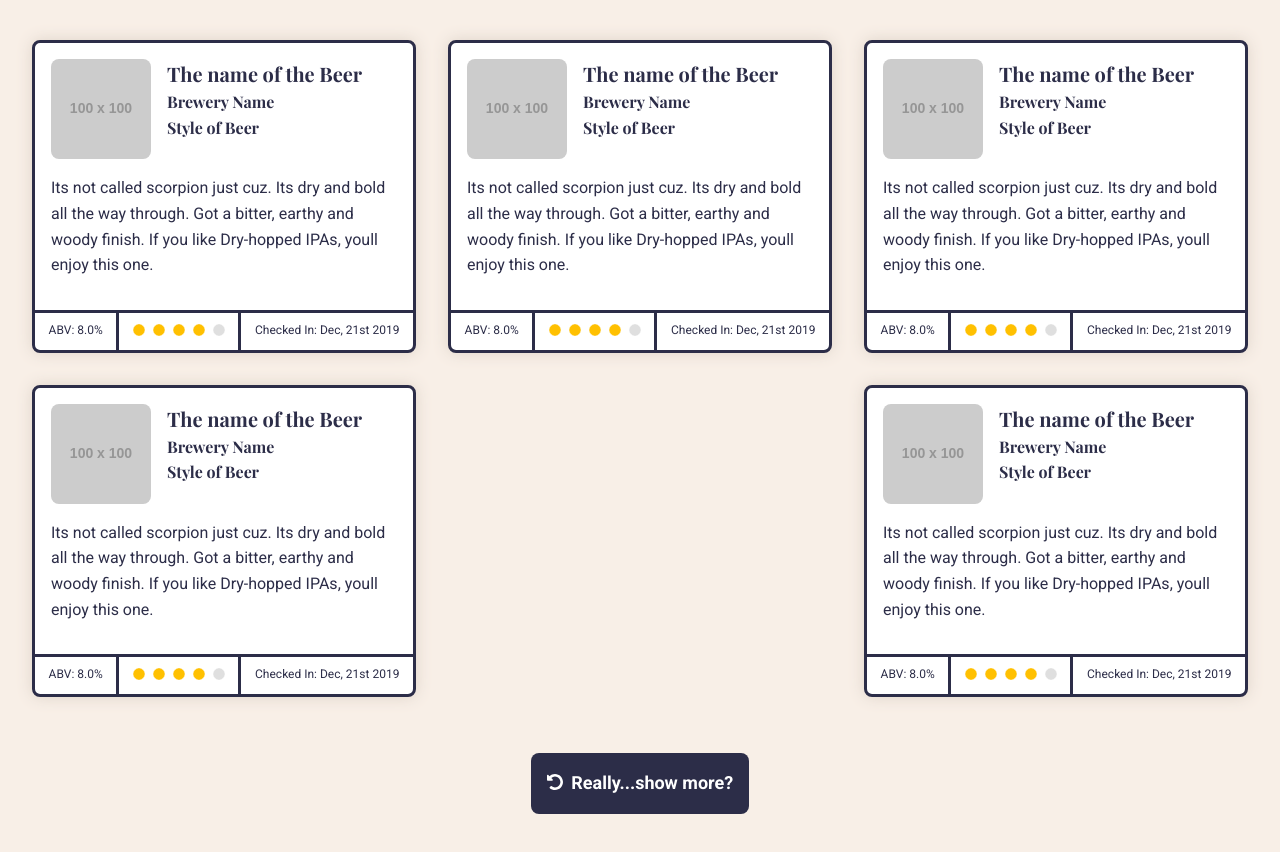
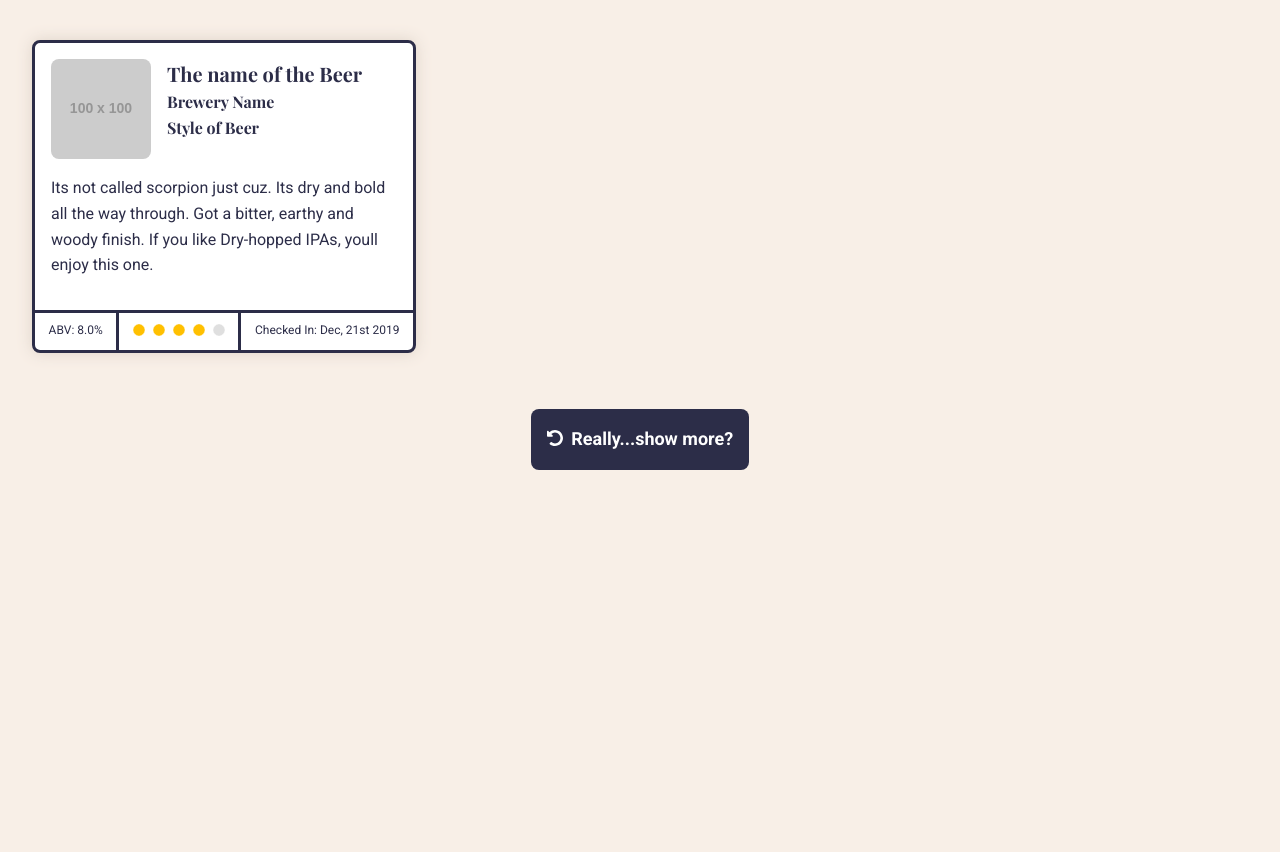
Before and after one commit to WeebleWobb/barba-cerveza, a website: page src/index.html in a window 1280 px wide. Shown: the part 632-1484 px from the top of the page. After the commit the page ends 1166 px from the top, so only its background shows below. Drawn offline with nearby package versions, Linux system fonts and the light colour scheme; placeholder pictures from the web are drawn by us; a web font is replaced by a local one.

Commit message:
Removed unneeded harcoded checkin cards

```diff
--- a/src/index.html
+++ b/src/index.html
@@ -1,7 +1,7 @@
 <!DOCTYPE html>
 <html lang="en">
 <head>
-  <meta charset="UTF-8">
+  <meta http-equiv="content-type" content="text/html; charset=UTF-8" />
   <meta name="viewport" content="width=device-width, initial-scale=1.0">
   <link rel="stylesheet" href="./css/normalize.css">
   <link href="https://fonts.googleapis.com/css2?family=Playfair+Display:ital,wght@0,700;0,800;1,700&family=Roboto:wght@400;700&display=swap" rel="stylesheet">
@@ -89,22 +89,22 @@
       </div>
     </section>
     <!-- Checkins Sections -->
-    <section class="untappd">
-      <div class="checkin">
+    <section id="js-checkin-container" class="untappd">
+      <div id="js-checkin" class="checkin">
         <header class="checkin__header">
-          <img src="https://via.placeholder.com/100" alt="Beer Image">
-          <div>
+          <img id="js-checkin-img" src="https://via.placeholder.com/100" alt="Beer Image">
+          <div id="js-beer-info">
             <h5>The name of the Beer</h5>
             <h6>Brewery Name</h6>
             <h6>Style of Beer</h6>
           </div>
         </header>
-        <div class="checkin__body">
+        <div id="js-checkin-body" class="checkin__body">
           <p>Its not called scorpion just cuz. Its dry and bold all the way through. Got a bitter, earthy and woody finish. If you like Dry-hopped IPAs, youll enjoy this one.</p>
         </div>
         <footer class="checkin__footer">
-          <div>ABV: 8.0%</div>
-          <div>
+          <div id="js-abv">ABV: 8.0%</div>
+          <div id="js-rating">
             <ul class="rating">
               <li><img src="./assets/rating/filled.svg" alt=""></li>
               <li><img src="./assets/rating/filled.svg" alt=""></li>
@@ -113,111 +113,7 @@
               <li><img src="./assets/rating/empty.svg" alt=""></li>
             </ul>
           </div>
-          <div>Checked In: Dec, 21st 2019</div>
-        </footer>
-      </div>
-      <div class="checkin">
-        <header class="checkin__header">
-          <img src="https://via.placeholder.com/100" alt="Beer Image">
-          <div>
-            <h5>The name of the Beer</h5>
-            <h6>Brewery Name</h6>
-            <h6>Style of Beer</h6>
-          </div>
-        </header>
-        <div class="checkin__body">
-          <p>Its not called scorpion just cuz. Its dry and bold all the way through. Got a bitter, earthy and woody finish. If you like Dry-hopped IPAs, youll enjoy this one.</p>
-        </div>
-        <footer class="checkin__footer">
-          <div>ABV: 8.0%</div>
-          <div>
-            <ul class="rating">
-              <li><img src="./assets/rating/filled.svg" alt=""></li>
-              <li><img src="./assets/rating/filled.svg" alt=""></li>
-              <li><img src="./assets/rating/filled.svg" alt=""></li>
-              <li><img src="./assets/rating/filled.svg" alt=""></li>
-              <li><img src="./assets/rating/empty.svg" alt=""></li>
-            </ul>
-          </div>
-          <div>Checked In: Dec, 21st 2019</div>
-        </footer>
-      </div>
-      <div class="checkin">
-        <header class="checkin__header">
-          <img src="https://via.placeholder.com/100" alt="Beer Image">
-          <div>
-            <h5>The name of the Beer</h5>
-            <h6>Brewery Name</h6>
-            <h6>Style of Beer</h6>
-          </div>
-        </header>
-        <div class="checkin__body">
-          <p>Its not called scorpion just cuz. Its dry and bold all the way through. Got a bitter, earthy and woody finish. If you like Dry-hopped IPAs, youll enjoy this one.</p>
-        </div>
-        <footer class="checkin__footer">
-          <div>ABV: 8.0%</div>
-          <div>
-            <ul class="rating">
-              <li><img src="./assets/rating/filled.svg" alt=""></li>
-              <li><img src="./assets/rating/filled.svg" alt=""></li>
-              <li><img src="./assets/rating/filled.svg" alt=""></li>
-              <li><img src="./assets/rating/filled.svg" alt=""></li>
-              <li><img src="./assets/rating/empty.svg" alt=""></li>
-            </ul>
-          </div>
-          <div>Checked In: Dec, 21st 2019</div>
-        </footer>
-      </div>
-      <div class="checkin">
-        <header class="checkin__header">
-          <img src="https://via.placeholder.com/100" alt="Beer Image">
-          <div>
-            <h5>The name of the Beer</h5>
-            <h6>Brewery Name</h6>
-            <h6>Style of Beer</h6>
-          </div>
-        </header>
-        <div class="checkin__body">
-          <p>Its not called scorpion just cuz. Its dry and bold all the way through. Got a bitter, earthy and woody finish. If you like Dry-hopped IPAs, youll enjoy this one.</p>
-        </div>
-        <footer class="checkin__footer">
-          <div>ABV: 8.0%</div>
-          <div>
-            <ul class="rating">
-              <li><img src="./assets/rating/filled.svg" alt=""></li>
-              <li><img src="./assets/rating/filled.svg" alt=""></li>
-              <li><img src="./assets/rating/filled.svg" alt=""></li>
-              <li><img src="./assets/rating/filled.svg" alt=""></li>
-              <li><img src="./assets/rating/empty.svg" alt=""></li>
-            </ul>
-          </div>
-          <div>Checked In: Dec, 21st 2019</div>
-        </footer>
-      </div>
-      <div class="checkin">
-        <header class="checkin__header">
-          <img src="https://via.placeholder.com/100" alt="Beer Image">
-          <div>
-            <h5>The name of the Beer</h5>
-            <h6>Brewery Name</h6>
-            <h6>Style of Beer</h6>
-          </div>
-        </header>
-        <div class="checkin__body">
-          <p>Its not called scorpion just cuz. Its dry and bold all the way through. Got a bitter, earthy and woody finish. If you like Dry-hopped IPAs, youll enjoy this one.</p>
-        </div>
-        <footer class="checkin__footer">
-          <div>ABV: 8.0%</div>
-          <div>
-            <ul class="rating">
-              <li><img src="./assets/rating/filled.svg" alt=""></li>
-              <li><img src="./assets/rating/filled.svg" alt=""></li>
-              <li><img src="./assets/rating/filled.svg" alt=""></li>
-              <li><img src="./assets/rating/filled.svg" alt=""></li>
-              <li><img src="./assets/rating/empty.svg" alt=""></li>
-            </ul>
-          </div>
-          <div>Checked In: Dec, 21st 2019</div>
+          <div id="js-checkin-date">Checked In: Dec, 21st 2019</div>
         </footer>
       </div>
     </section>
@@ -233,5 +129,7 @@
           </button>
     </section>
   </main>
+
+  <script src="./js/main.js"></script>
 </body>
 </html>
```
